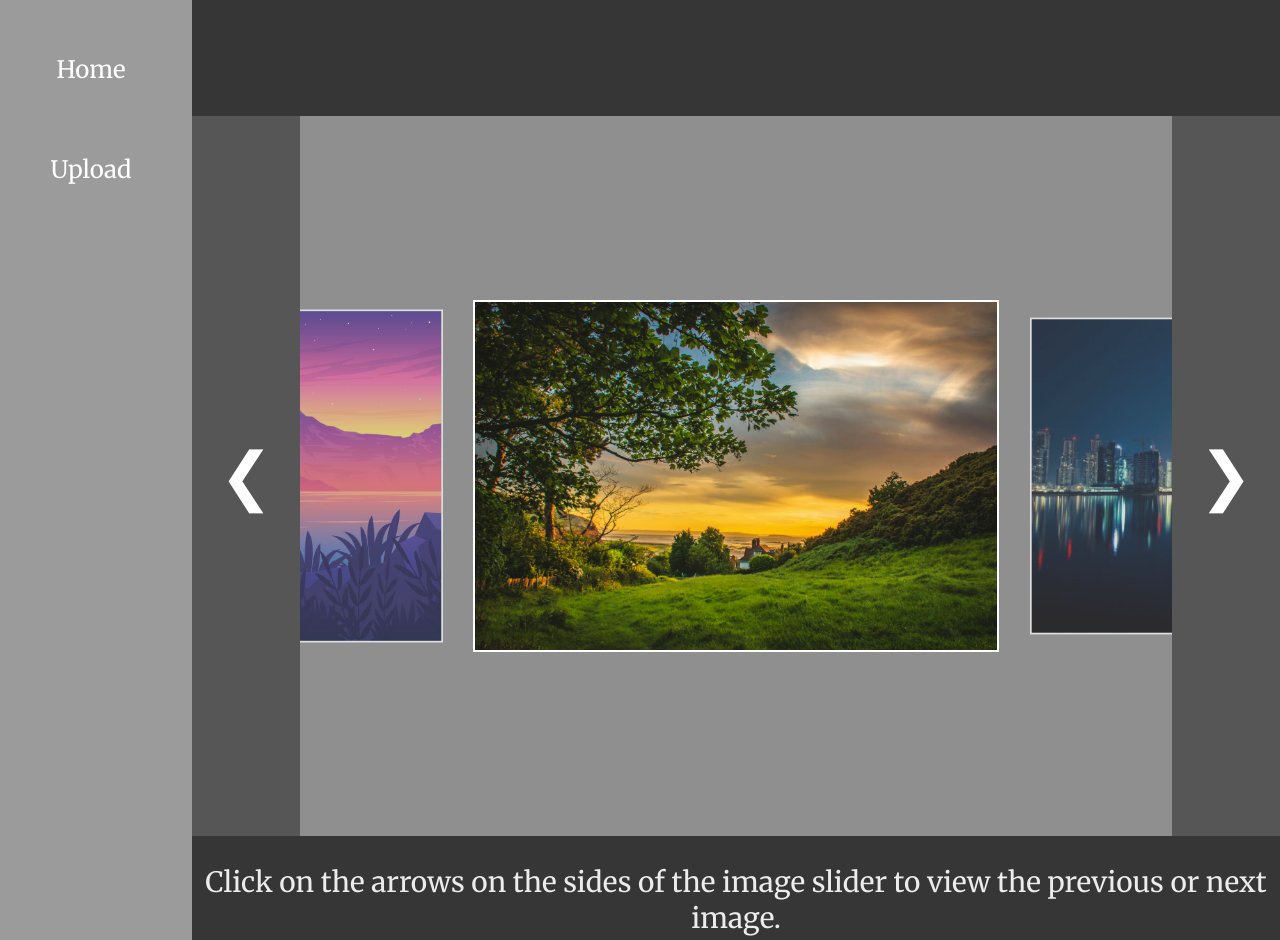
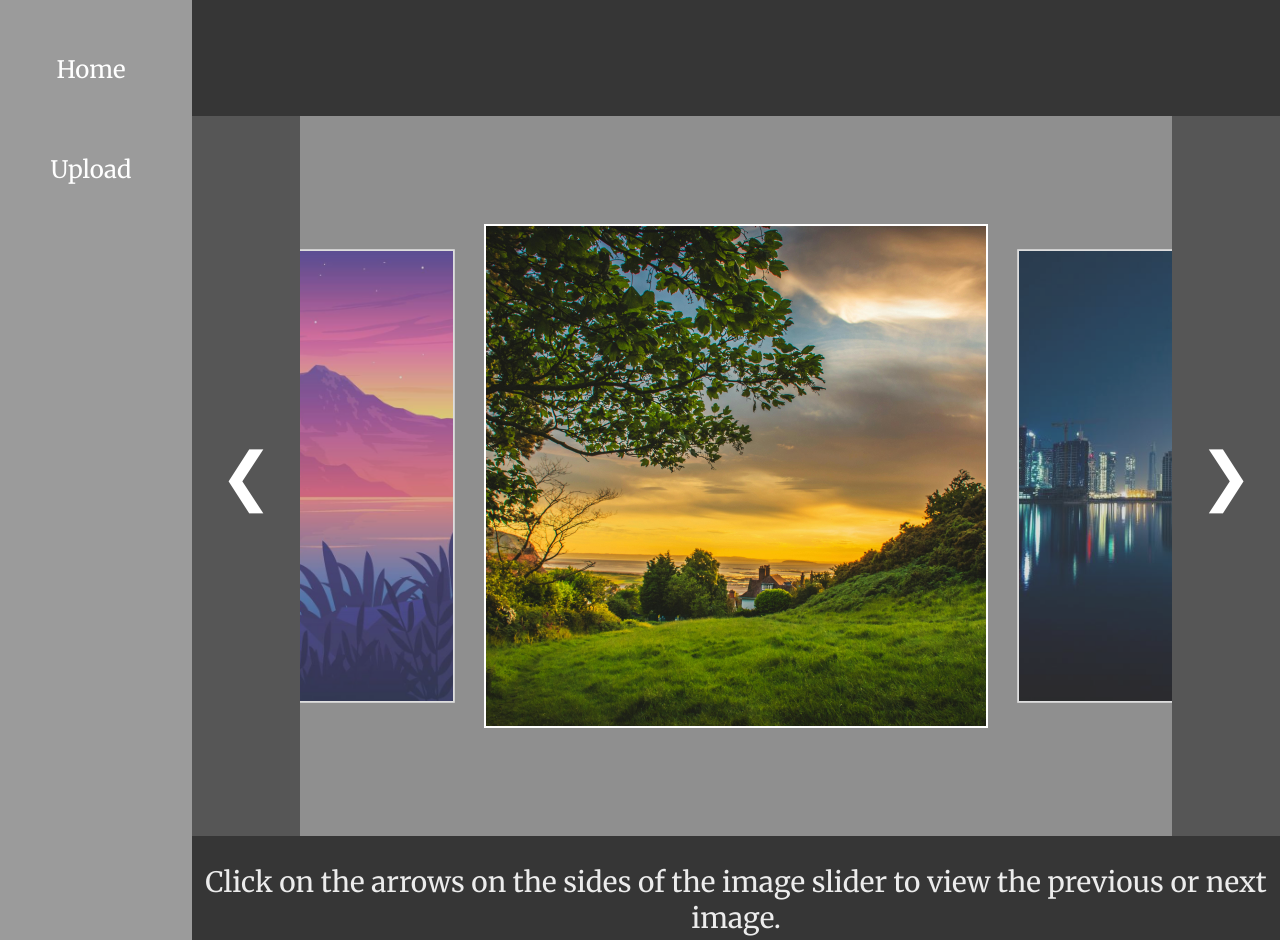
Before and after one commit to szhu4781/main_program, a Flask app: page /gallery in a window 1280 px wide. Shown: the part 326-1266 px from the top of the page. Run offline with Flask 3, Linux system fonts and the light colour scheme.

Commit message:
Updated gallery design and layout

```diff
--- a/static/gallery/gallery.css
+++ b/static/gallery/gallery.css
@@ -1,4 +1,4 @@
-@import url('https://fonts.googleapis.com/css2?family=Merriweather:ital,wght@0,300;0,400;0,700;0,900;1,300;1,400;1,700;1,900&display=swap');
+@import url('https://fonts.googleapis.com/css2?family=Merriweather:ital,wght@0,300;0,400;0,700;0,900;1,300;1,400;1,700;1,900&family=Montserrat+Alternates:ital,wght@0,100;0,200;0,300;0,400;0,500;0,600;0,700;0,800;0,900;1,100;1,200;1,300;1,400;1,500;1,600;1,700;1,800;1,900&display=swap');
 
 body{
     text-align: center;
@@ -125,16 +140,17 @@ nav>ul>li>a{
 }
 
 .container>img{
-    width: 60%;
-    max-width: 60%;
-    height: auto;
+    width: 500px;
+    height: 500px;
+    object-fit: cover;
     transition: transform 1s ease-in-out, opacity 1s ease-in-out;
     border: 2px solid white;
     position: relative;
 }
 
 .current_img{
-    width: 60%;
+    width: 300px;
+    height: 300px;
     opacity: 1;
     z-index: 3;
     transform: translateX(0) scale(1);
@@ -142,16 +158,18 @@ nav>ul>li>a{
 }
 
 .prev_img{
-    width: 50%;
-    left: 60%;
+    width: 250px;
+    height: 250px;
+    left: 500px;
     transform: translateX(-100%) scale(0.9);
     z-index: 1;
     opacity: 0.7;
 }
 
 .next_img{
-    width: 50%;
-    right: 60%;
+    width: 250px;
+    height: 250px;
+    right: 500px;
     transform: translateX(100%) scale(0.9);
     z-index: 1;
     opacity: 0.7;
--- a/static/gallery/gallery.js
+++ b/static/gallery/gallery.js
@@ -103,6 +103,10 @@ document.addEventListener("DOMContentLoaded", function (){
             infoDiv.style.display = "none";
         }
         else {
+            const filename = modalImg.src.split('/').pop();
+            const uploadDate = imgDates[filename];
+
+            infoDiv.innerHTML = `<p>Uploaded on: ${uploadDate}</p>`;
             infoDiv.style.display = "block";
         }
     })
```
Also changed, not shown: other parts of static/gallery/gallery.css (+21 -6 lines).
